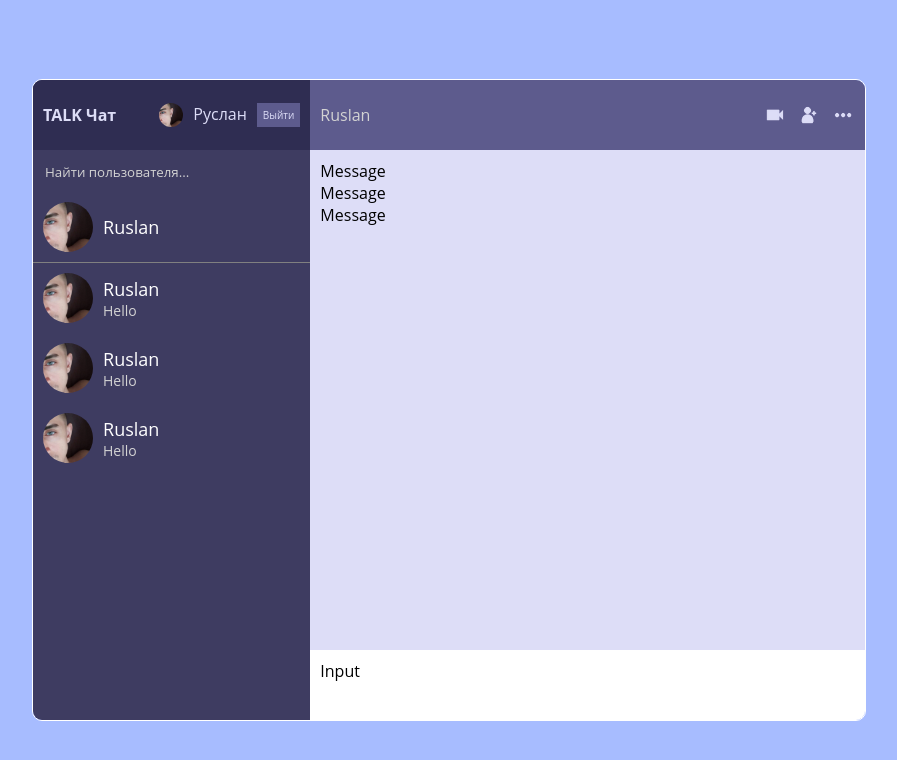
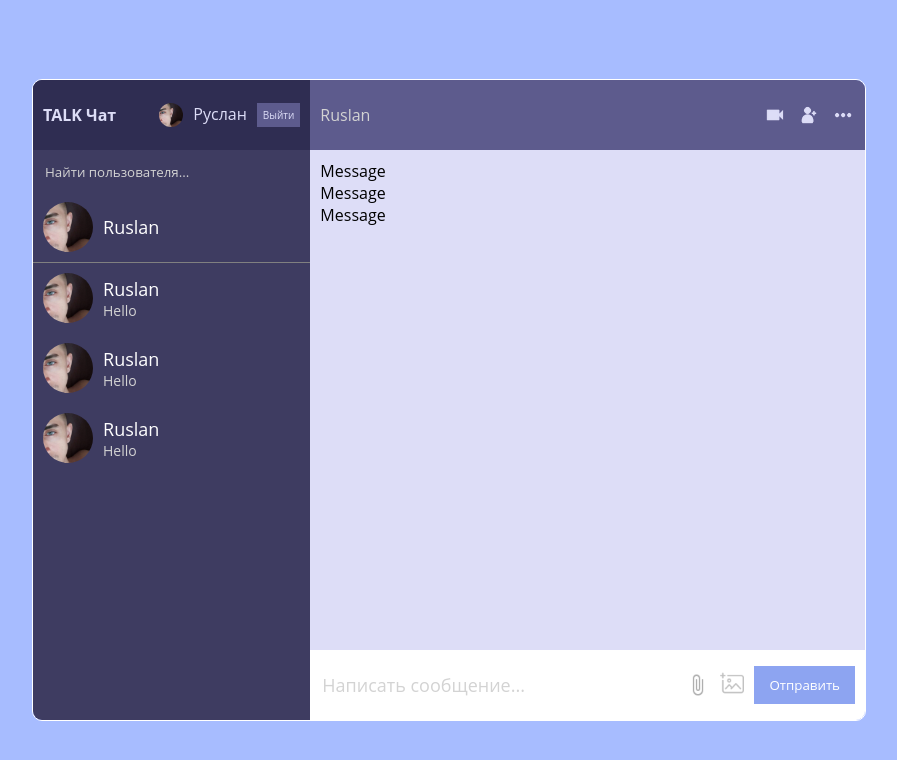
Before and after one commit to codeedocc/chatWithFriends, a React (Create React App) app: page / in a window 1280 px wide. Shown: the top 760 px of the page, without its empty margins (191-1088 px from the left). Built offline with nearby package versions, Linux system fonts and the light colour scheme.

Commit message:
created Input in Chat and styles for it

```diff
--- a/src/components/Input.jsx
+++ b/src/components/Input.jsx
@@ -1,7 +1,21 @@
 import React from 'react'
+import Img from '../assets/img/img.png'
+import Attach from '../assets/img/attach.png'
 
 const Input = () => {
-  return <div className="input">Input</div>
+  return (
+    <div className="input">
+      <input type="text" placeholder="Написать сообщение..." />
+      <div className="send">
+        <img src={Attach} alt="add attach png" />
+        <input type="file" style={{ display: 'none' }} id="file" />
+        <label htmlFor="file">
+          <img src={Img} alt="add pic png" />
+        </label>
+        <button>Отправить</button>
+      </div>
+    </div>
+  )
 }
 
 export default Input
--- a/src/style.scss
+++ b/src/style.scss
@@ -216,6 +216,40 @@
         height: 50px;
         background-color: white;
         padding: 10px;
+        display: flex;
+        align-items: center;
+        justify-content: space-between;
+
+        input {
+          outline: none;
+          border: none;
+          width: 100%;
+          color: #2f2d52;
+          font-size: 18px;
+
+          &::placeholder {
+            color: lightgray;
+          }
+        }
+      }
+
+      .send {
+        display: flex;
+        align-items: center;
+        gap: 10px;
+
+        img {
+          height: 24px;
+          cursor: pointer;
+        }
+
+        button {
+          border: none;
+          padding: 10px 15px;
+          color: white;
+          background-color: #8da4f1;
+          cursor: pointer;
+        }
       }
     }
   }
```
